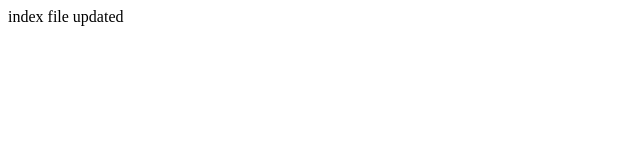
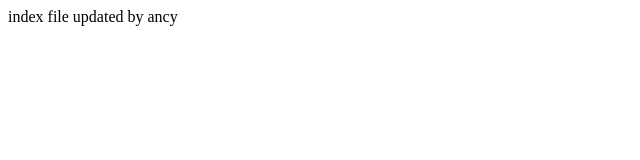
Before and after one commit to ANCYJACKSON89/ancy-repo-demo, a plain HTML site: page index.html in a window 1280 px wide. Shown: the full height of the page, 0-640 px from the left. Drawn offline with Linux system fonts and the light colour scheme.

Commit message:
Update index.html

```diff
--- a/index.html
+++ b/index.html
@@ -6,6 +6,6 @@
     <title>Document</title>
 </head>
 <body>
-   index file updated
+   index file updated by ancy
 </body>
 </html>
```
